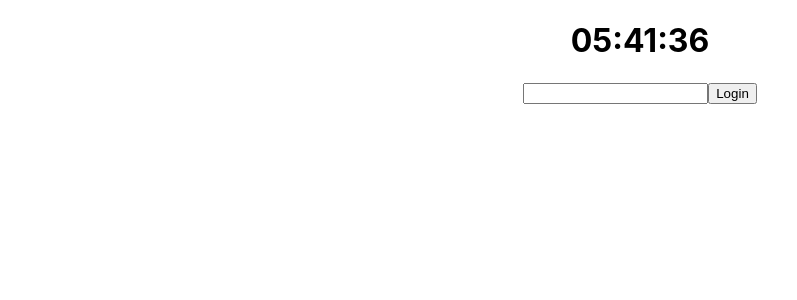
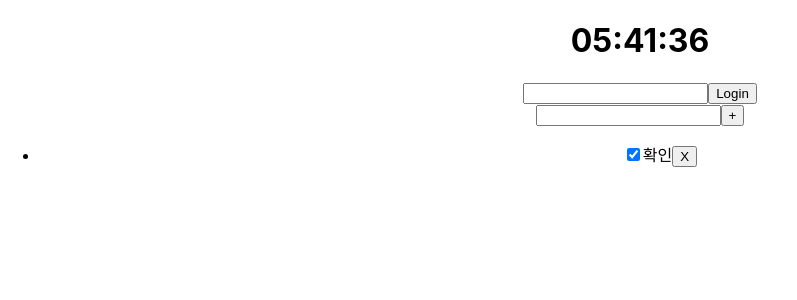
Before and after one commit to guswns951230/React_To_do_list, a React (Create React App) app: page / in a window 1280 px wide. Shown: the top 300 px of the page, without its empty margins (0-797 px from the left). Built offline with nearby package versions, Linux system fonts and the light colour scheme.

Commit message:
Todo component

```diff
--- a/public/index.html
+++ b/public/index.html
@@ -24,7 +24,7 @@
       work correctly both with client-side routing and a non-root public URL.
       Learn how to configure a non-root public URL by running `npm run build`.
     -->
-    <title>React App</title>
+    <title>To do list</title>
   </head>
   <body>
     <noscript>You need to enable JavaScript to run this app.</noscript>
--- a/src/App.js
+++ b/src/App.js
@@ -2,12 +2,14 @@ import logo from "./logo.svg";
 import "./App.css";
 import ClockComp from "./components/ClockComp";
 import LoginComp from "./components/LoginComp";
+import TodoComp from "./components/TodoComp";
 
 function App() {
   return (
     <div className="App">
       <ClockComp />
       <LoginComp />
+      <TodoComp />
     </div>
   );
 }
--- /dev/null
+++ b/src/components/TodoComp.jsx
@@ -0,0 +1,68 @@
+import { useReducer } from "react";
+
+const initstate = {
+  // todoitem의 형태 확인 : 1개의 todo값을 가지고 있음
+  todoitem: {
+    done: true,
+    todo: "확인",
+    id: 1,
+  },
+  // 배열을 통해 여러개의 todoitem을 사용
+  todolist: [], // todoitem을 넣을 공간
+  // todo값을 입력받을 todoInput
+  todoInput: "",
+};
+
+function reducer(state, action) {
+  switch (action.type) {
+    case "checked":
+      return {
+        ...state,
+        todoitem: {
+          ...state.todoitem,
+          done: !state.todoitem.done,
+        },
+      };
+    case "todoInput":
+      return {
+        ...state,
+        todoInput: action.payload,
+      };
+    default: // 다른 값이 들어왔을 때 현재 state를 유지하고 오류를 알려준다
+      console.error("존재하지 않는 action.type");
+      return state;
+  }
+}
+
+const TodoComp = () => {
+  const [state, dispatch] = useReducer(reducer, initstate);
+  return (
+    <div>
+      <input
+        type="text"
+        onChange={(e) => {
+          dispatch({ type: "todoInput", payload: e.target.value });
+        }}
+      />
+      <button>+</button>
+
+      <ul>
+        <li>
+          {/* Todoitem - check 여부, 할 일, id 값 */}
+          <input
+            type="checkbox"
+            checked={state.todoitem.done}
+            onClick={() => {
+              dispatch({ type: "checked" });
+            }}
+          />
+          {state.todoitem.todo}
+          <button>X</button>
+        </li>
+        {/* TodoItemComp를 만들어 map을 통해 내용 출력 */}
+      </ul>
+    </div>
+  );
+};
+
+export default TodoComp;
```
